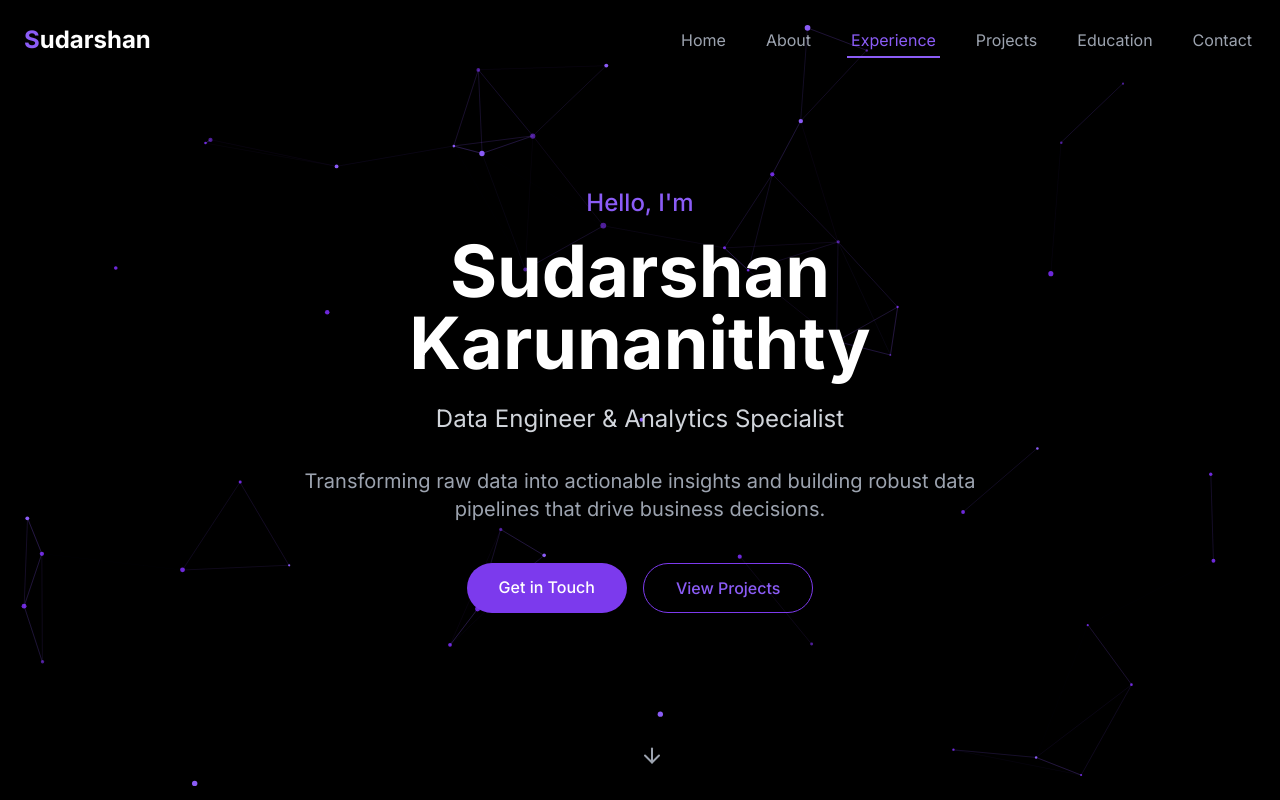
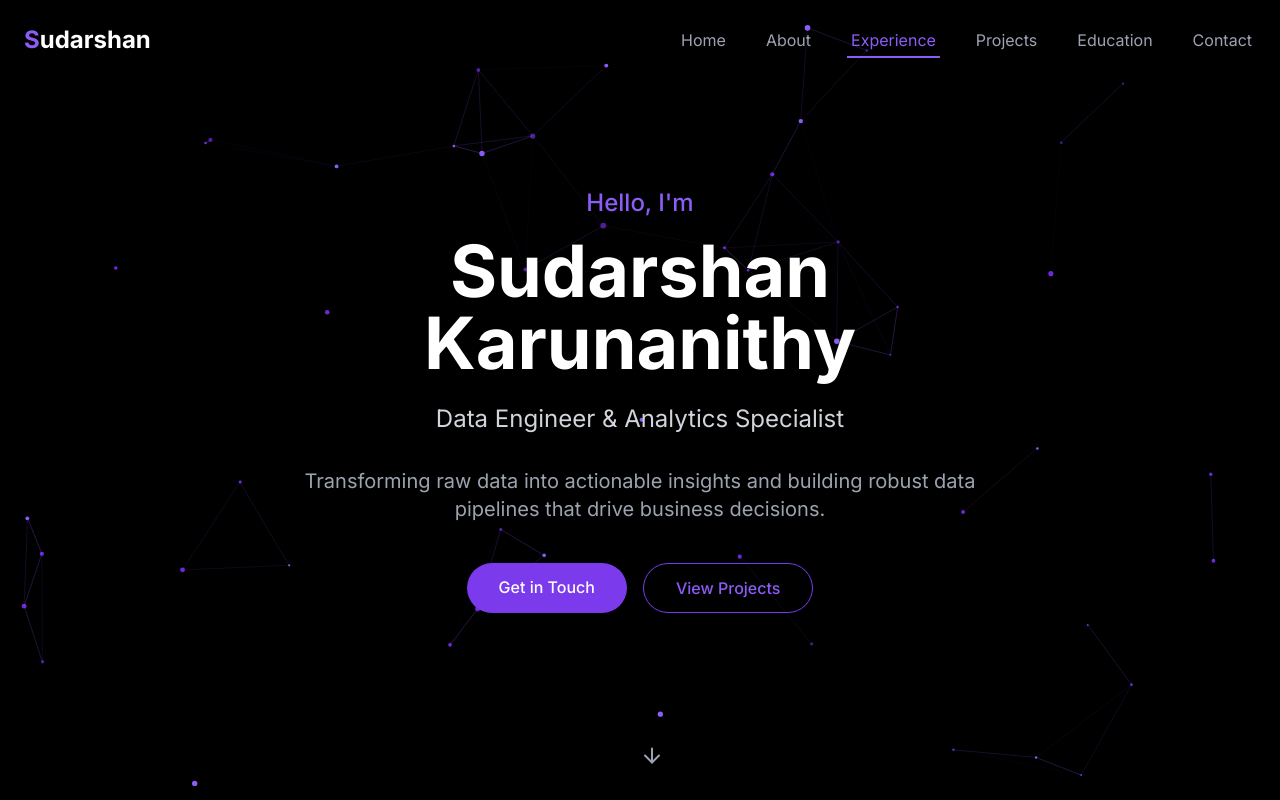
Before and after one commit to YuichiNabeshima/sudarshan-portfolio, a React (Vite) app: page / in a window 1280 px wide. Shown: the top 800 px of the page. Built offline with nearby package versions, Linux system fonts and the light colour scheme.

Commit message:
feat: modify name

```diff
--- a/index.html
+++ b/index.html
@@ -4,8 +4,8 @@
     <meta charset="UTF-8" />
     <link rel="icon" type="image/svg+xml" href="/favicon.svg" />
     <meta name="viewport" content="width=device-width, initial-scale=1.0" />
-    <title>Sudarshan Karunanithty | Data Engineer</title>
-    <meta name="description" content="Portfolio of Sudarshan Karunanithty, Data Engineer & Analytics Specialist" />
+    <title>Sudarshan Karunanithy | Data Engineer</title>
+    <meta name="description" content="Portfolio of Sudarshan Karunanithy, Data Engineer & Analytics Specialist" />
     <link rel="preconnect" href="https://fonts.googleapis.com" />
     <link rel="preconnect" href="https://fonts.gstatic.com" crossorigin />
     <link href="https://fonts.googleapis.com/css2?family=Inter:wght@300;400;500;600;700&display=swap" rel="stylesheet" />
--- a/src/components/About.tsx
+++ b/src/components/About.tsx
@@ -82,7 +82,7 @@ const About = () => {
               <div className="relative aspect-square overflow-hidden rounded-xl">
                 <img
                   src="/placeholder.svg?height=500&width=500"
-                  alt="Sudarshan Karunanithty"
+                  alt="Sudarshan Karunanithy"
                   className="w-full h-full object-cover"
                 />
               </div>
--- a/src/components/Hero.tsx
+++ b/src/components/Hero.tsx
@@ -116,7 +116,7 @@ const Hero = () => {
             animate={{ opacity: 1, y: 0 }}
             transition={{ duration: 0.5, delay: 0.2 }}
           >
-            Sudarshan Karunanithty
+            Sudarshan Karunanithy
           </motion.h1>
           <motion.div
             className="text-xl md:text-2xl text-gray-300 mb-8"
```
